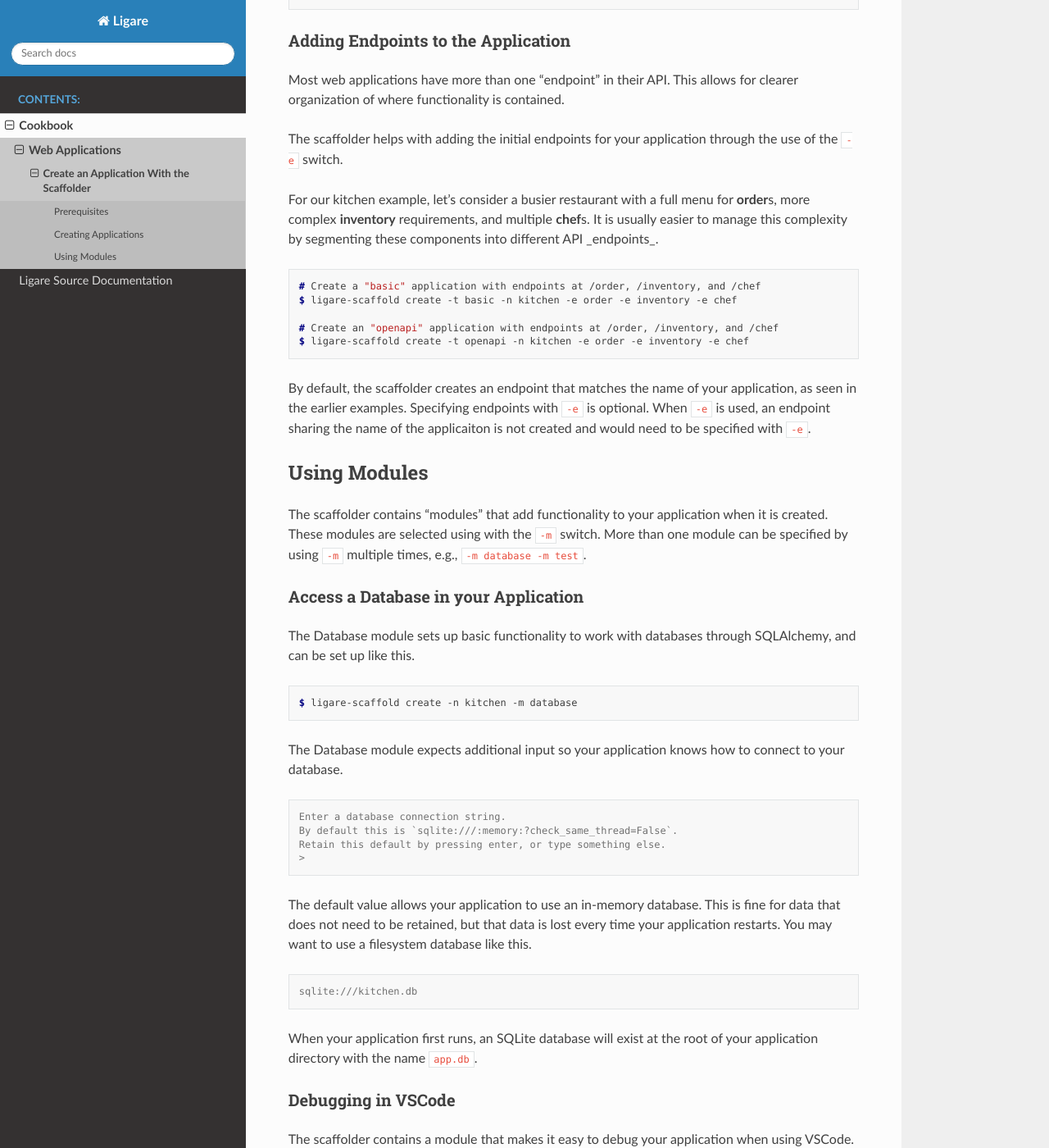
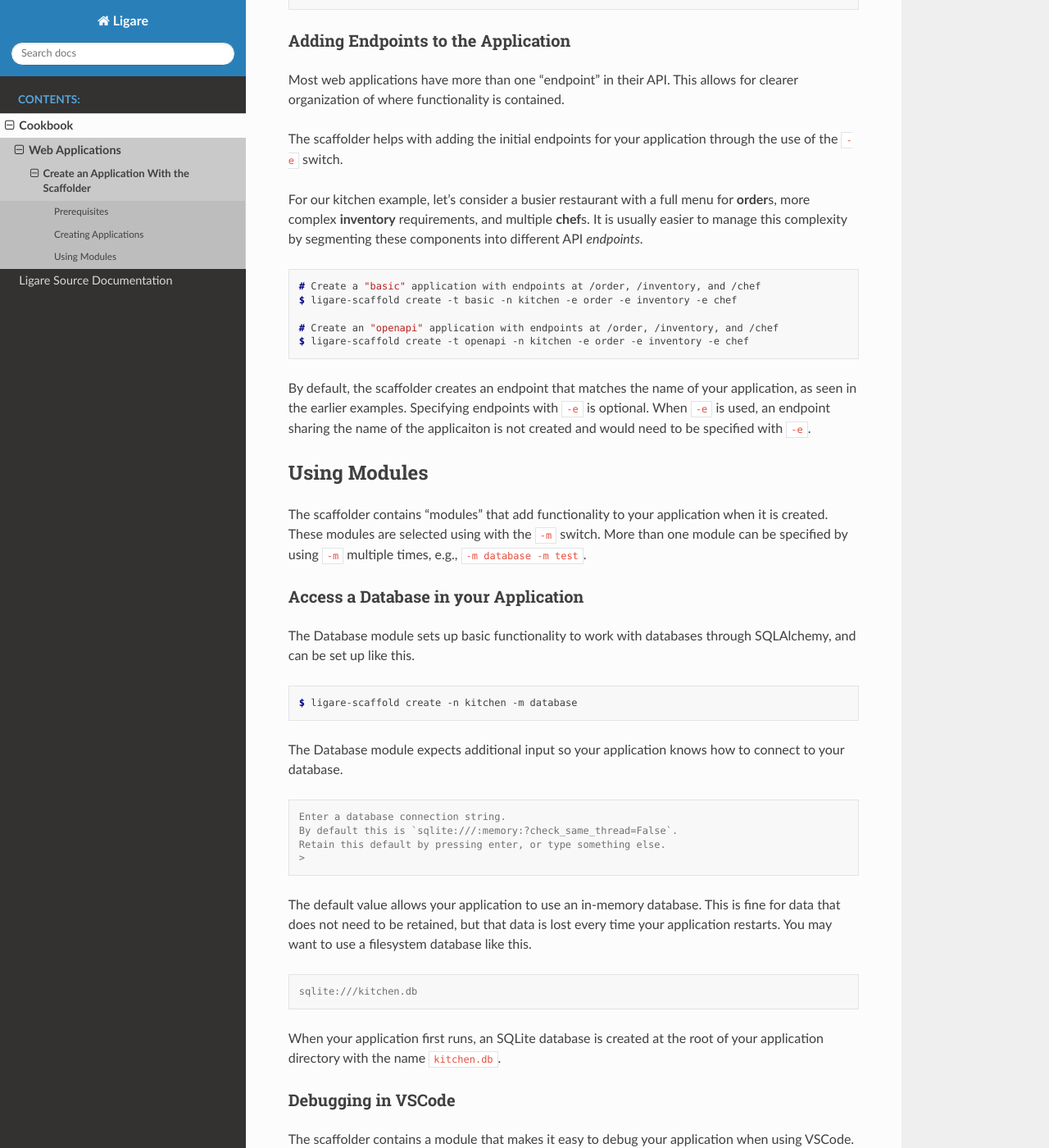
Before and after one commit to uclahs-cds/Ligare, a Sphinx documentation site: the page built from sphinx-docs/source/cookbook/web_applications/create-application-with-scaffolder.rst, in a window 1280 px wide and 1400 px high, scrolled down 1609 px. Shown: the whole window at 82% size. Built offline with Sphinx 7.4.7 and the Read the Docs theme 3.1.0, drawn with Linux system fonts in a browser that asks for light colours; some of the changed text lies outside the part shown.

```diff
--- a/sphinx-docs/source/conf.py
+++ b/sphinx-docs/source/conf.py
@@ -30,6 +30,7 @@
     "sphinx.ext.autodoc",
     "sphinx.ext.autosummary",
     "sphinx.ext.intersphinx",
+    "sphinx.ext.autosectionlabel",
     "sphinx_autodoc_typehints",
     "sphinx_toolbox.more_autodoc.autoprotocol",
 ]
--- a/sphinx-docs/source/cookbook/web_applications/scaffolder.rst
+++ b/sphinx-docs/source/cookbook/web_applications/create-application-with-scaffolder.rst
@@ -79,7 +79,7 @@
 
 For our kitchen example, let's consider a busier restaurant with a full menu for **order**\ s, more complex
 **inventory** requirements, and multiple **chef**\ s. It is usually easier to manage this complexity by segmenting
-these components into different API _endpoints_.
+these components into different API *endpoints*.
 
 .. code-block:: console
 
@@ -125,7 +125,7 @@
 
     sqlite:///kitchen.db
 
-When your application first runs, an SQLite database will exist at the root of your application directory with the name ``app.db``.
+When your application first runs, an SQLite database is created at the root of your application directory with the name ``kitchen.db``.
 
 Debugging in VSCode
 ^^^^^^^^^^^^^^^^^^^
--- a/sphinx-docs/source/cookbook/web_applications/index.rst
+++ b/sphinx-docs/source/cookbook/web_applications/index.rst
@@ -4,5 +4,6 @@
 .. toctree::
 	:maxdepth: 2
 	:caption: Contents:
+	:glob:
 
-	scaffolder
+	*
```
Also changed, not shown: other parts of sphinx-docs/source/cookbook/web_applications/create-application-with-scaffolder.rst (+1 -1 lines).
